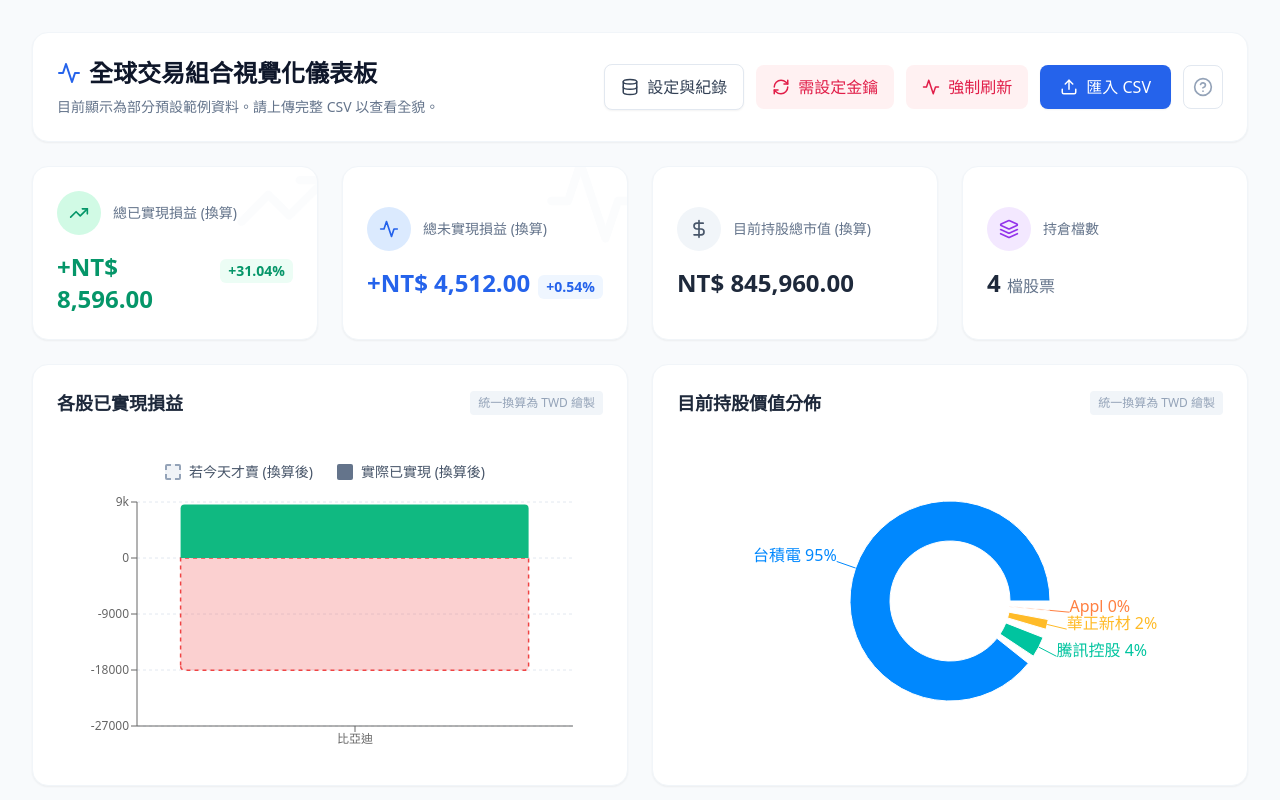
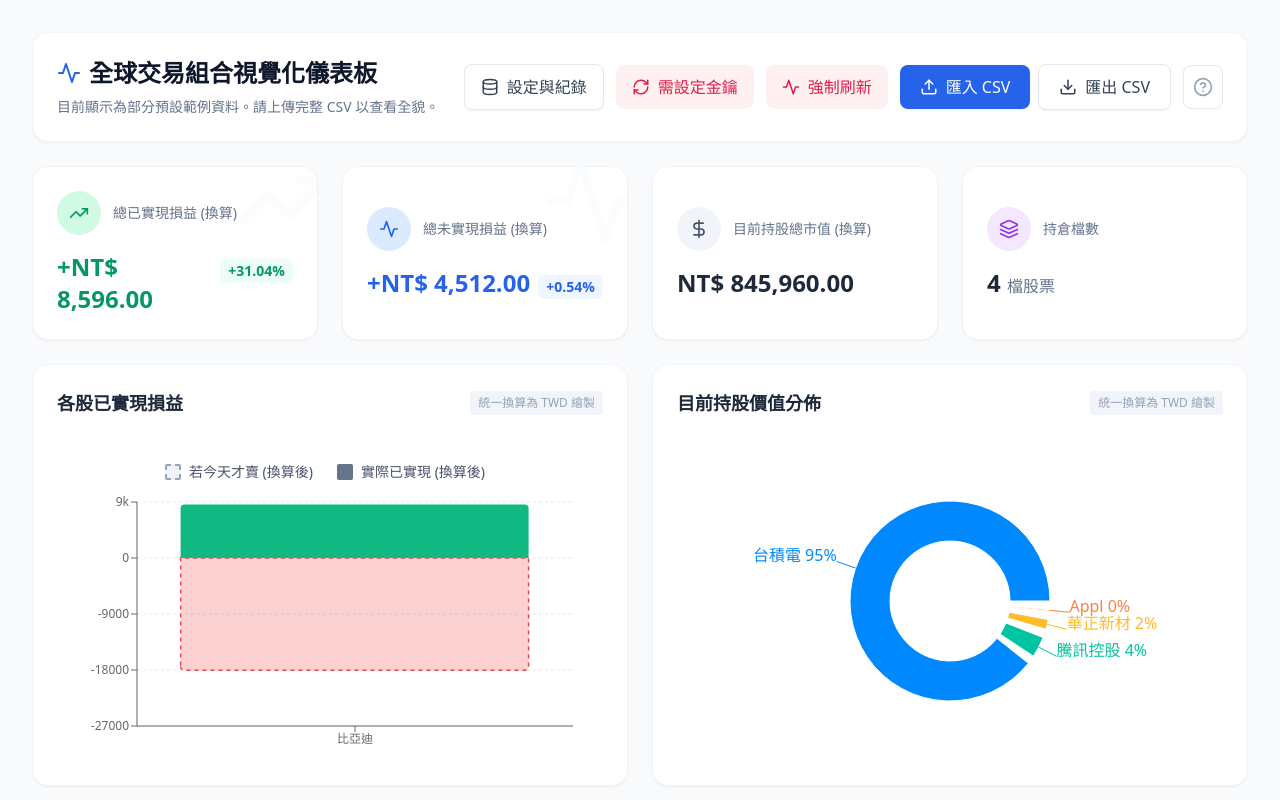
Before and after one commit to bluesway/trade-lens, a React (Vite) app: page / in a window 1280 px wide. Shown: the top 800 px of the page. Built offline with nearby package versions, Linux system fonts and the light colour scheme; the HTML template or start-up script is replaced by a standard one.

Commit message:
feat: add export CSV functionality
- Add  to generate and download a CSV file of the current .
- Includes BOM for Excel UTF-8 compatibility and basic comma escaping.
- Add '匯出 CSV' (Export CSV) button next to the import button.

AI benefit: ~100% time saved (AI: ~1 min vs Human: ~15 min)

```diff
--- a/src/App.jsx
+++ b/src/App.jsx
@@ -3,7 +3,7 @@ import {
   BarChart, Bar, XAxis, YAxis, CartesianGrid, Tooltip, Legend, ResponsiveContainer, Cell,
   PieChart, Pie
 } from 'recharts';
-import { Upload, TrendingUp, TrendingDown, DollarSign, PieChart as PieChartIcon, Activity, Layers, RefreshCw, Clock, Trash2, Edit2, Plus, Database, X, Key, Info, HelpCircle, ChevronDown, ChevronUp } from 'lucide-react';
+import { Upload, Download, TrendingUp, TrendingDown, DollarSign, PieChart as PieChartIcon, Activity, Layers, RefreshCw, Clock, Trash2, Edit2, Plus, Database, X, Key, Info, HelpCircle, ChevronDown, ChevronUp } from 'lucide-react';
 
 // 股票資料對應表 (當 API 抓不到名稱或價格時的備援)
 const STOCK_MAPPING = {
@@ -410,6 +410,39 @@ export default function App() {
     }
   };
 
+  const handleExportCSV = () => {
+    if (rawData.length === 0) {
+      showToast('目前沒有資料可匯出！');
+      return;
+    }
+
+    const headers = ['日期', '類型', '代號', '市場', '數量', '單價', '總金額', '損益'];
+    const csvContent = [
+      headers.join(','),
+      ...rawData.map(row =>
+        headers.map(header => {
+          let val = row[header] || '';
+          // 如果包含逗號，需要用雙引號包起來
+          if (String(val).includes(',')) {
+            val = `"${val}"`;
+          }
+          return val;
+        }).join(',')
+      )
+    ].join('\n');
+
+    // 加上 BOM 讓 Excel 識別為 UTF-8
+    const blob = new Blob(['\uFEFF' + csvContent], { type: 'text/csv;charset=utf-8;' });
+    const link = document.createElement("a");
+    const url = URL.createObjectURL(blob);
+    link.setAttribute("href", url);
+    link.setAttribute("download", `trade_records_${new Date().toISOString().slice(0, 10)}.csv`);
+    link.style.visibility = 'hidden';
+    document.body.appendChild(link);
+    link.click();
+    document.body.removeChild(link);
+  };
+
   const handleAddRecord = () => {
     if (!newRec.code || !newRec.qty || !newRec.amount || !newRec.date) return;
     const row = {
@@ -751,16 +784,25 @@ export default function App() {
               <span className="hidden md:inline">強制刷新</span>
             </button>
 
-            <div className="relative">
+            <div className="relative flex items-center gap-2">
+              <div className="relative group">
                 <input
                   type="file"
                   accept=".csv"
                   onChange={handleFileUpload}
-                className="absolute inset-0 w-full h-full opacity-0 cursor-pointer"
+                  className="absolute inset-0 w-full h-full opacity-0 cursor-pointer z-10"
                 />
-              <button className="flex items-center gap-2 bg-blue-600 hover:bg-blue-700 text-white px-5 py-2.5 rounded-lg font-medium transition-colors shadow-sm whitespace-nowrap">
+                <button className="flex items-center gap-2 bg-blue-600 hover:bg-blue-700 text-white px-5 py-2.5 rounded-lg font-medium transition-colors shadow-sm whitespace-nowrap relative">
                   <Upload size={18} />
                   匯入 CSV
+                </button>
+              </div>
+              <button
+                onClick={handleExportCSV}
+                className="flex items-center gap-2 bg-white border border-slate-200 hover:bg-slate-50 text-slate-700 px-5 py-2.5 rounded-lg font-medium transition-colors shadow-sm whitespace-nowrap"
+              >
+                <Download size={18} />
+                匯出 CSV
               </button>
             </div>
 
```
Lines whose indentation alone changed are shown as unchanged.
